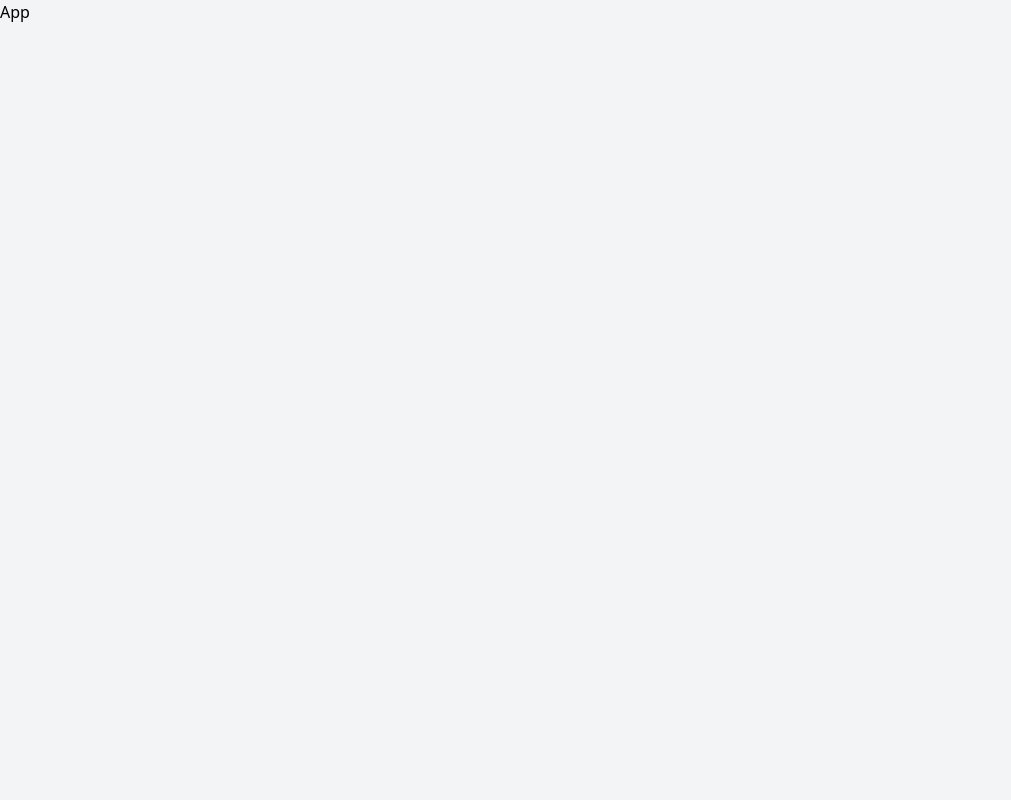
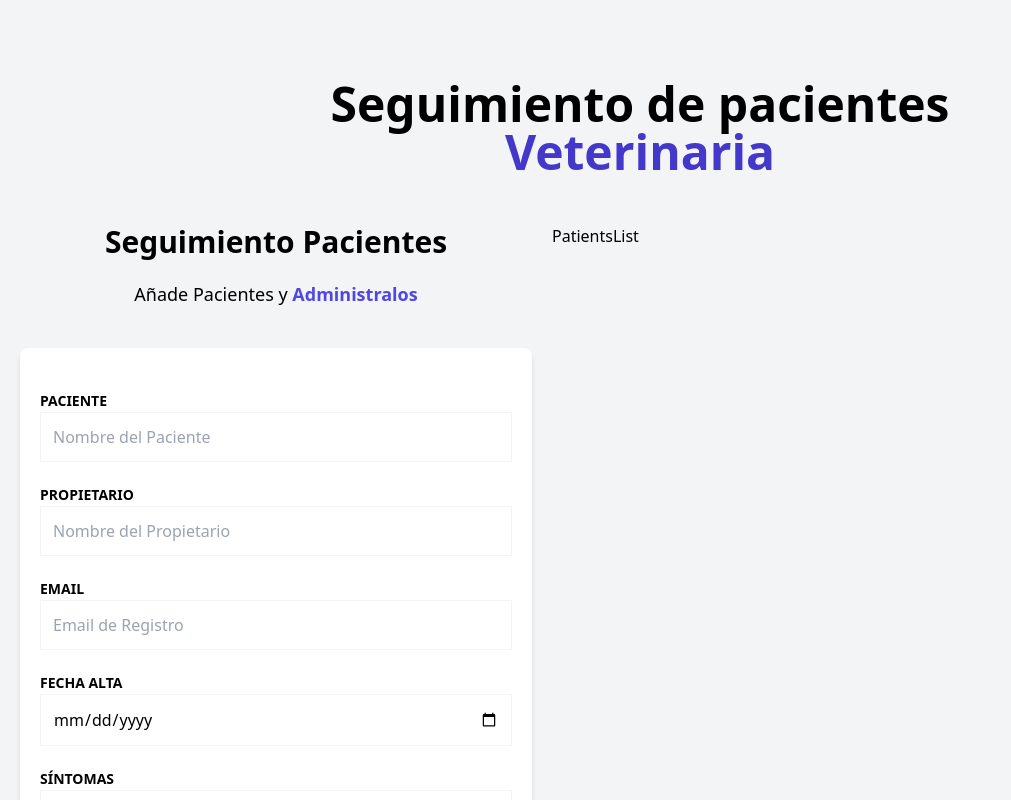
Before and after one commit to Mvillegas18/pacientes-zustand-v2, a React (Vite) app: page / in a window 1280 px wide. Shown: the top 800 px of the page, without its empty margins (0-1011 px from the left). Built offline with nearby package versions, Linux system fonts and the light colour scheme.

Commit message:
chore: Add patient form and patients list components

```diff
--- a/src/App.tsx
+++ b/src/App.tsx
@@ -1,3 +1,18 @@
+import PatientForm from './components/PatientForm';
+import PatientsList from './components/PatientsList';
+
 export default function App() {
-	return <div>App</div>;
+	return (
+		<div className='container mx-auto mt-20'>
+			<h1 className='font-black text-5xl text-center md:w-2/3 md:mx-auto'>
+				Seguimiento de pacientes {''}
+				<span className='text-indigo-700'>Veterinaria</span>
+			</h1>
+
+			<div className='mt-12 md:flex	'>
+				<PatientForm />
+				<PatientsList />
+			</div>
+		</div>
+	);
 }
--- /dev/null
+++ b/src/components/PatientForm.tsx
@@ -0,0 +1,89 @@
+export default function PatientForm() {
+	return (
+		<div className='md:w-1/2 lg:w-2/5 mx-5'>
+			<h2 className='font-black text-3xl text-center'>Seguimiento Pacientes</h2>
+
+			<p className='text-lg mt-5 text-center mb-10'>
+				Añade Pacientes y {''}
+				<span className='text-indigo-600 font-bold'>Administralos</span>
+			</p>
+
+			<form
+				className='bg-white shadow-md rounded-lg py-10 px-5 mb-10'
+				noValidate>
+				<div className='mb-5'>
+					<label
+						htmlFor='name'
+						className='text-sm uppercase font-bold'>
+						Paciente
+					</label>
+					<input
+						id='name'
+						className='w-full p-3  border border-gray-100'
+						type='text'
+						placeholder='Nombre del Paciente'
+					/>
+				</div>
+
+				<div className='mb-5'>
+					<label
+						htmlFor='caretaker'
+						className='text-sm uppercase font-bold'>
+						Propietario
+					</label>
+					<input
+						id='caretaker'
+						className='w-full p-3  border border-gray-100'
+						type='text'
+						placeholder='Nombre del Propietario'
+					/>
+				</div>
+
+				<div className='mb-5'>
+					<label
+						htmlFor='email'
+						className='text-sm uppercase font-bold'>
+						Email
+					</label>
+					<input
+						id='email'
+						className='w-full p-3  border border-gray-100'
+						type='email'
+						placeholder='Email de Registro'
+					/>
+				</div>
+
+				<div className='mb-5'>
+					<label
+						htmlFor='date'
+						className='text-sm uppercase font-bold'>
+						Fecha Alta
+					</label>
+					<input
+						id='date'
+						className='w-full p-3  border border-gray-100'
+						type='date'
+					/>
+				</div>
+
+				<div className='mb-5'>
+					<label
+						htmlFor='symptoms'
+						className='text-sm uppercase font-bold'>
+						Síntomas
+					</label>
+					<textarea
+						id='symptoms'
+						className='w-full p-3  border border-gray-100'
+						placeholder='Síntomas del paciente'></textarea>
+				</div>
+
+				<input
+					type='submit'
+					className='bg-indigo-600 w-full p-3 text-white uppercase font-bold hover:bg-indigo-700 cursor-pointer transition-colors'
+					value='Guardar Paciente'
+				/>
+			</form>
+		</div>
+	);
+}
--- /dev/null
+++ b/src/components/PatientsList.tsx
@@ -0,0 +1,3 @@
+export default function PatientsList() {
+	return <div>PatientsList</div>;
+}
```
